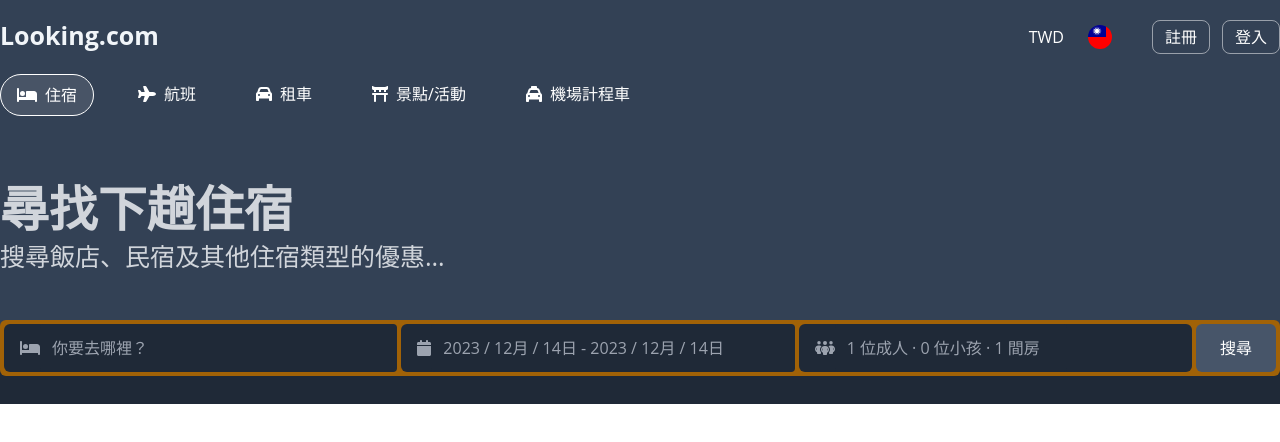
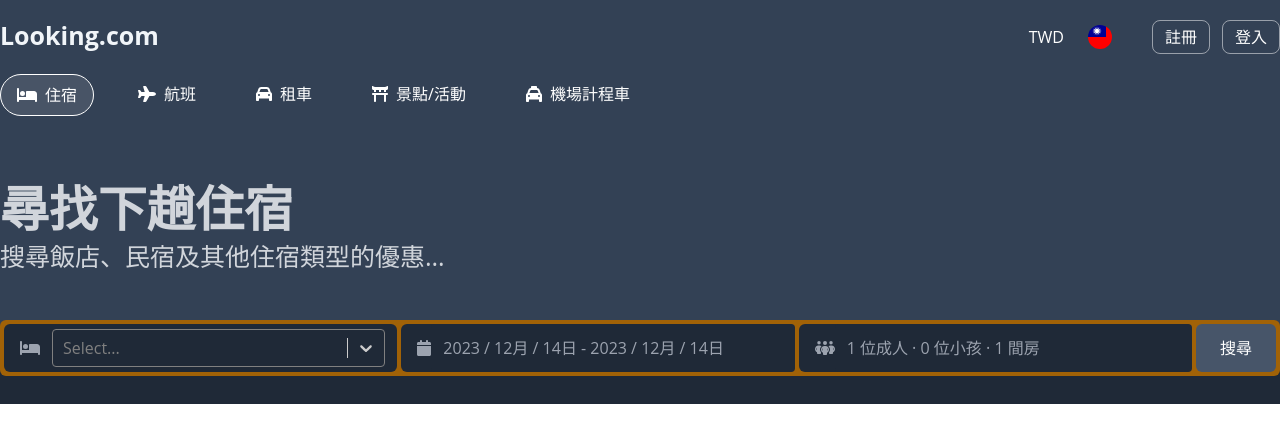
Before and after one commit to li-0406/Looking.com, a React (Create React App) app: page / in a window 1280 px wide. Shown: the top 442 px of the page. Built offline with nearby package versions, Linux system fonts and the light colour scheme.

Commit message:
搜尋框

```diff
--- a/package.json
+++ b/package.json
@@ -19,6 +19,7 @@
     "react-date-range": "^1.4.0",
     "react-dom": "^18.2.0",
     "react-scripts": "5.0.1",
+    "react-select": "^5.8.0",
     "sass": "^1.69.5",
     "web-vitals": "^2.1.4"
   },
--- a/src/pages/Home.jsx
+++ b/src/pages/Home.jsx
@@ -16,7 +16,7 @@ import "react-date-range/dist/theme/default.css"; // theme css file
 import * as locales from "react-date-range/dist/locale";
 //用它來叫出不同版本的語言翻譯，把日曆換成中文
 import { DateRange } from "react-date-range";
-
+import Select from "react-select";
 const Home = () => {
   const [openPeople, setopenPeople] = useState(false);
   const [conditions, setConditions] = useState({
@@ -61,23 +61,53 @@ const Home = () => {
       key: "selection",
     },
   ]);
+  const options = [
+    { value: "台北", label: "台北" },
+    { value: "新北", label: "新北" },
+    { value: "宜蘭", label: "宜蘭" },
+  ];
+
   return (
-    <div
-      className="home bg-gray-800"
-      onClick={() => {
-        return openPeople ? setopenPeople(false) : "";
-      }}
-    >
+    <div className="home bg-gray-800">
       <Navbar />
       <Header />
       <div className="container mx-auto max-w-screen-xl rounded-md bg-yellow-700 p-1 flex gap-1 relative bottom-7">
         <div className="bg-gray-800  rounded-md pl-4 flex-1 flex items-center">
           <FontAwesomeIcon icon={faBed} className=" text-gray-400" />
-          <input
+          <Select
+            className="w-full px-3"
+            options={options}
+            styles={{
+              control: (baseStyles, state) => ({
+                ...baseStyles,
+                backgroundColor: "bg-gray-800",
+                borderColor: "gray",
+                "&:focus": {
+                  outline: "none", // 移除默認的高亮樣式
+                },
+              }),
+              singleValue: (baseStyles, state) => ({
+                ...baseStyles,
+                color: "white", // 设置选中项字体颜色
+              }),
+              option: (baseStyles, state) => ({
+                ...baseStyles,
+                backgroundColor: state.isSelected ? "lightblue" : "white",
+                ":hover": {
+                  backgroundColor: "lightblue",
+                },
+              }),
+              input: (baseStyles) => ({
+                ...baseStyles,
+                color: "gray", // 设置输入文本颜色
+              }),
+            }}
+          />
+          {/* <input
             className="bg-gray-800 focus:outline-0 rounded p-3 w-full text-white"
             v-model="input"
             placeholder="你要去哪裡？"
-          />
+          /> */}
         </div>
         <div className="bg-gray-800 rounded-md pl-4 flex-1 relative flex items-center">
           <FontAwesomeIcon icon={faCalendar} className=" text-gray-400" />
@@ -103,12 +133,12 @@ const Home = () => {
             />
           )}
         </div>
-        <div className="bg-gray-800 rounded-md pl-4 flex-1">
+        <div className="bg-gray-800 rounded-md pl-4 flex-1 flex items-center">
           <FontAwesomeIcon icon={faPeopleGroup} className=" text-gray-400" />
           <input
             readOnly
             onClick={() => setopenPeople(!openPeople)}
-            className="bg-gray-800 focus:outline-0 rounded p-3 cursor-pointer"
+            className="bg-gray-800 focus:outline-0 rounded p-3 cursor-pointer w-full"
             v-model="input"
             placeholder={`${conditions.adult} 位成人 · ${conditions.children} 位小孩 · ${conditions.room} 間房`}
           />
```
Also changed, not shown: 1 other file (tests, documents, lock files or other folders).
